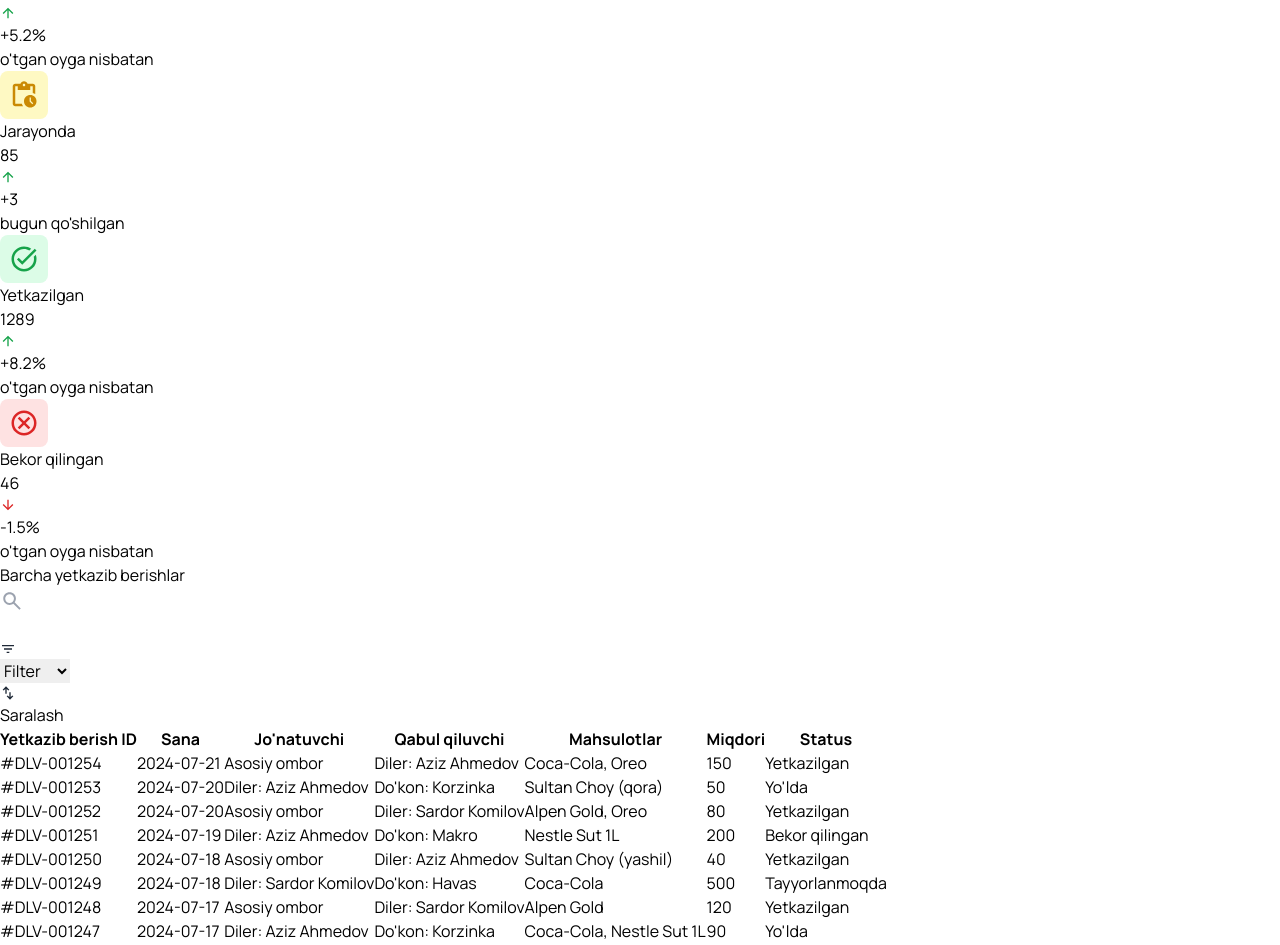
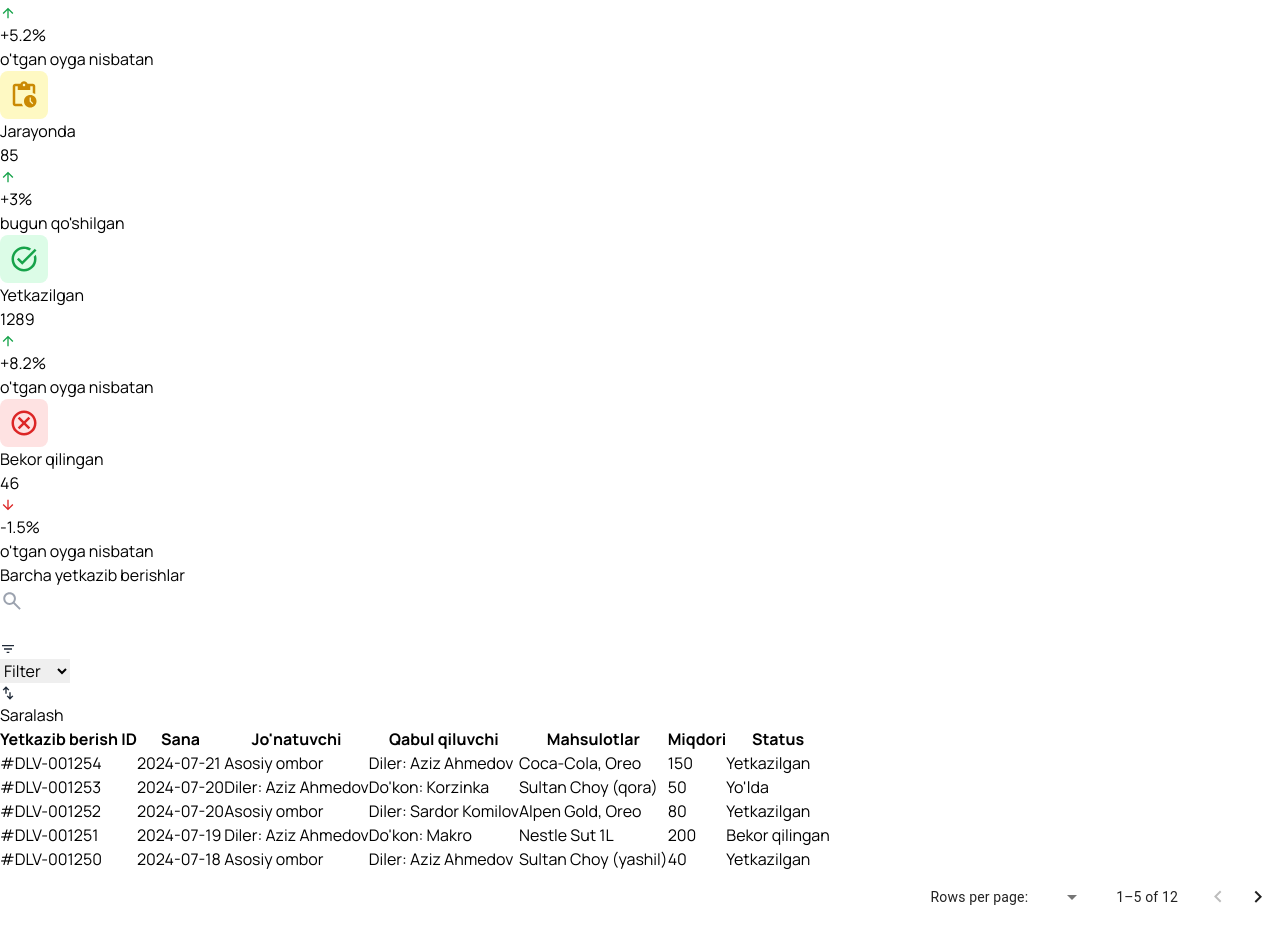
Before and after one commit to Joardan000/react-homework2, a React (Vite) app: page /delivery in a window 1280 px wide. Shown: the part 766-1711 px from the top of the page. After the commit the page ends 1689 px from the top, so only its background shows below. Built offline with nearby package versions, Linux system fonts and the light colour scheme.

Commit message:
pagination added and options mock data added

```diff
--- a/package.json
+++ b/package.json
@@ -10,6 +10,9 @@
     "preview": "vite preview"
   },
   "dependencies": {
+    "@emotion/react": "^11.14.0",
+    "@emotion/styled": "^11.14.1",
+    "@mui/material": "^7.3.9",
     "react": "^19.2.0",
     "react-dom": "^19.2.0",
     "react-router-dom": "^7.13.1"
--- a/src/components/MainDealer.jsx
+++ b/src/components/MainDealer.jsx
@@ -1,4 +1,5 @@
 import {useState} from "react";
+import TablePagination from '@mui/material/TablePagination';
 
 import plus from '../assets/plus.svg'
 import see from '../assets/see.svg'
@@ -8,9 +9,11 @@
 import unActive from '../assets/unactive.svg'
 import search from '../assets/search.svg'
 
-import {dealers} from "../data/data.js";
+import {dealers, options} from "../data/data.js";
 
 function MainDealer() {
+    const [page, setPage] = useState(0);
+    const [rowsPerPage, setRowsPerPage] = useState(5);
     const [status, setStatus] = useState("Status")
     const [address, setAddress] = useState("Manzil")
     const [searchText, setSearchText] = useState("")
@@ -22,6 +25,15 @@
     const [checkedIds, setCheckedIds] = useState([])
     const [isOpen, setIsOpen] = useState(false)
 
+    const handleChangePage = (event, newPage) => {
+        setPage(newPage);
+    };
+
+    const handleChangeRowsPerPage = (event) => {
+        setRowsPerPage(parseInt(event.target.value, 10));
+        setPage(0);
+    };
+
     const filteredData = data.filter(item => {
         const searchFind = item.name.toLowerCase().includes(searchText.toLowerCase()) || item.contact.toLowerCase().includes(searchText.toLowerCase());
         const statusFind = status === "Status" || item.active === (status === "Faol");
@@ -29,16 +41,27 @@
         return searchFind && statusFind && addressFind;
     });
 
+    const mapStatus = options.dashStatus.map(status => (
+        <option value={status}>{status}</option>
+    ))
+
+    const mapAddress = options.dashAddress.map(address => (
+        <option value={address}>{address}</option>
+    ))
+
     function searchFilter(e) {
         setSearchText(e.target.value)
+        setPage(0)
     }
 
     function filterStatus(e) {
         setStatus(e.target.value)
+        setPage(0)
     }
 
     function filterAddress(e) {
         setAddress(e.target.value)
+        setPage(0)
     }
 
     function deleteDealer(id) {
@@ -81,7 +104,8 @@
 
     return (
         <>
-            <section className="main bg-[#F6F6F8] max-w-full w-full overflow-x-hidden overflow-y-auto border-l h-screen border-[#E5E7EB]">
+            <section
+                className="main bg-[#F6F6F8] max-w-full w-full overflow-x-hidden overflow-y-auto border-l h-screen border-[#E5E7EB]">
                 <div className="p-8">
                     <div className="flex justify-between items-center mb-6 from-top">
                         <p className="font-extrabold text-[30px] leading-[37.5px] -tracking-[0.75px] text-[#111827]">Diller
@@ -105,19 +129,12 @@
                         <select
                             onChange={filterStatus}
                             className="cursor-pointer font-medium leading-[21px] text-[#1F2937] pr-5 rounded-lg border border-[#E5E7EB] py-2">
-                            <option value="Status">Status</option>
-                            <option value="Faol">Faol</option>
-                            <option value="Faol emas">Faol emas</option>
+                            {mapStatus}
                         </select>
                         <select
                             onChange={filterAddress}
                             className="cursor-pointer font-medium leading-[21px] text-[#1F2937] pr-5 rounded-lg border border-[#E5E7EB] py-2">
-                            <option value="Manzil">Manzil</option>
-                            <option value="Toshkent">Toshkent</option>
-                            <option value="Samarqand">Samarqand</option>
-                            <option value="Buxoro">Buxoro</option>
-                            <option value="Farg'ona">Farg'ona</option>
-                            <option value="Namangan">Namangan</option>
+                            {mapAddress}
                         </select>
 
                         {
@@ -147,10 +164,14 @@
                         }
 
                     </div>
-                    <div className="h-[670px] rounded-[12px] border overflow-x-hidden border-[#E5E7EB] overflow-y-auto">
+                    <div className="rounded-[12px] border overflow-x-hidden border-[#E5E7EB] overflow-y-auto">
+                        {filteredData.length === 0 ? (
+                            <div className="mx-auto bg-white h-[300px] items-center flex"><p className="mx-auto text-red-500 font-bold text-xl">hech nima juq</p></div>
+                        ) : (
                             <table
                                 className="dealers table-fixed w-full bg-white">
-                            <thead className="sticky top-0 uppercase font-bold text-[12px] leading-4 text-[#374151] bg-[#F9FAFB]">
+                                <thead
+                                    className="sticky top-0 uppercase font-bold text-[12px] leading-4 text-[#374151] bg-[#F9FAFB]">
                                 <tr>
                                     <th className="pl-4 text-center py-4 w-1/6">
                                         <div className="flex items-center gap-10">
@@ -177,11 +198,9 @@
                                 </thead>
                                 <tbody>
                                 {
-                                filteredData.length === 0 ? (
-                                    <div><p className="text-red-500 font-bold text-xl">hech nima juq</p></div>
-                                ):(
-
-                                        filteredData.map(({id, name, contact, phone, address, active}) => (
+                                    filteredData
+                                        .slice(page * rowsPerPage, page * rowsPerPage + rowsPerPage)
+                                        .map(({id, name, contact, phone, address, active}) => (
                                             <tr key={id} className="p-4 border-b border-[#E5E7EB]">
                                                 <td className="p-4">
                                                     <div className="flex items-center gap-10">
@@ -219,17 +238,28 @@
                                                 <td>
                                                     <div className="flex justify-center items-center gap-2">
                                                         <img src={see} alt="see-icon"/>
-                                                        <img className="cursor-pointer" onClick={() => findDealer(id)} src={pen} alt="pen-icon"/>
-                                                        <img className="cursor-pointer" onClick={() => deleteDealer(id)} src={remove} alt="remove-icon"/>
+                                                        <img className="cursor-pointer" onClick={() => findDealer(id)}
+                                                             src={pen} alt="pen-icon"/>
+                                                        <img className="cursor-pointer" onClick={() => deleteDealer(id)}
+                                                             src={remove} alt="remove-icon"/>
                                                     </div>
                                                 </td>
                                             </tr>
                                         ))
-                                )
+
                                 }
                                 </tbody>
                             </table>
+                        )}
                     </div>
+                    <TablePagination
+                        component="div"
+                        count={filteredData.length}
+                        page={page}
+                        onPageChange={handleChangePage}
+                        rowsPerPage={rowsPerPage}
+                        onRowsPerPageChange={handleChangeRowsPerPage}
+                    />
                 </div>
             </section>
         </>
--- a/src/components/MainDelivery.jsx
+++ b/src/components/MainDelivery.jsx
@@ -8,16 +8,34 @@
 import Filter from "../assets/filter.svg"
 import Set from "../assets/set.svg"
 
-import {stats, statusConfig} from "../data/data.js";
+import {options, stats, statusConfig} from "../data/data.js";
 import {deliveries} from "../data/data.js";
+import TablePagination from "@mui/material/TablePagination";
 
 function MainDelivery() {
     const [deliveryOption, setDeliveryOption] = useState("Filter")
+
+    const [page, setPage] = useState(0);
+    const [rowsPerPage, setRowsPerPage] = useState(5);
+
+    const [deliveryData, setDeliveryData] = useState(deliveries);
+
+    const mapOptions = options.delivery.map(delivery => (
+        <option value={delivery}>{delivery}</option>
+    ))
+
     function deliveryFilter(e) {
         setDeliveryOption(e.target.value)
     }
 
-    const [deliveryData, setDeliveryData] = useState(deliveries);
+    const handleChangePage = (event, newPage) => {
+        setPage(newPage);
+    };
+
+    const handleChangeRowsPerPage = (event) => {
+        setRowsPerPage(parseInt(event.target.value, 10));
+        setPage(0);
+    };
 
     function searchFilter(e) {
         if (deliveryOption === "Filter") {
@@ -36,10 +54,39 @@
             const res = deliveries.filter(d => d.qabulQiluvchi.toLowerCase().includes(e.target.value.toLowerCase()))
             setDeliveryData(res)
         }
+        setPage(0)
     }
 
-    const mock = deliveryData.map((d) => (
-        <tr key={d.id}>
+    const mapStats = stats
+        .map(({id, label, value, trend, trendUp, trendLabel, icon}) => (
+            <div
+                className="mains w-full h-[162px] object-cover border border-[#E5E7EB] rounded-[12px] bg-white p-5"
+                key={id}>
+                <div className="flex items-center pb-[18px] justify-between">
+                    <img src={icon} alt={'icon-' + id}/>
+                    <div className="text-end">
+                        <p className="font-medium text-[14px] leading-5 text-[#6B7280] mb-[1px]">
+                            {label}
+                        </p>
+                        <p className="font-bold text-2xl text-[#111827]">{value}</p>
+                    </div>
+                </div>
+                <div className="flex gap-[7.6px] items-center">
+                    <div className="flex items-center gap-1">
+                        <img src={trendUp ? Up : Down} alt={trendUp ? "up-icon" : "down-icon"}/>
+                        <p className={trendUp ? "text-[#16A34A] font-medium text-[14px] leading-5" : "text-[#DC2626] font-medium text-[14px] leading-5"}>{trendUp ? `+${trend}%` : `-${trend}%`}</p>
+                    </div>
+                    <p className="text-[14px] leading-5 text-[#6B7280]">{trendLabel}</p>
+                </div>
+            </div>
+        ))
+
+    const mock = deliveryData
+        .slice(page * rowsPerPage, page * rowsPerPage + rowsPerPage)
+        .map((d) => (
+            <tr
+                key={d.id}
+                className="border-b border-[#E5E7EB]">
                 <td className="pt-[18.5px] pb-[19.5px] pl-6 font-medium text-[14px] leading-5 text-[#374151]">{d.id}</td>
                 <td className="pt-[18.5px] pb-[19.5px] text-[14px] leading-5 text-[#374151]">{d.date}</td>
                 <td className="pt-[18.5px] pb-[19.5px] text-[#111827] font-medium text-[14px] leaidng-5">{d.jonatuvchi}</td>
@@ -55,28 +102,7 @@
                 </td>
             </tr>
         ))
-    const mapStats = stats.map(({id, label, value, trend, trendUp, trendLabel, icon}) => (
-        <div
-            className="mains w-full h-[162px] object-cover border border-[#E5E7EB] rounded-[12px] bg-white p-5"
-            key={id}>
-            <div className="flex items-center pb-[18px] justify-between">
-                <img src={icon} alt={'icon-' + id}/>
-                <div className="text-end">
-                    <p className="font-medium text-[14px] leading-5 text-[#6B7280] mb-[1px]">
-                        {label}
-                    </p>
-                    <p className="font-bold text-2xl text-[#111827]">{value}</p>
-                </div>
-            </div>
-            <div className="flex gap-[7.6px] items-center">
-                <div className="flex items-center gap-1">
-                    <img src={trendUp ? Up : Down} alt={trendUp ? "up-icon" : "down-icon"}/>
-                    <p className={trendUp ? "text-[#16A34A] font-medium text-[14px] leading-5" : "text-[#DC2626] font-medium text-[14px] leading-5"}>{trend}</p>
-                </div>
-                <p className="text-[14px] leading-5 text-[#6B7280]">{trendLabel}</p>
-            </div>
-        </div>
-    ))
+
     return (
         <>
             <section
@@ -111,38 +137,49 @@
                         {mapStats}
                     </div>
 
-                    <div className="px-4 dealers h-[601px] bg-white max-w-full rounded-[12px] shadow-[box-shadow: 0px 1px 2px 0px #0000000D] overflow-y-auto overflow-x-hidden">
+                    <div
+                        className="px-4 dealers bg-white max-w-full rounded-[12px] shadow-[box-shadow: 0px 1px 2px 0px #0000000D] overflow-y-auto overflow-x-hidden">
                         <div className="sticky py-4 top-0 bg-white">
-                            <p className="font-bold text-xl leaidng-[25px] -tracking-[0.3px] text-[#111827] mb-6">Barcha yetkazib berishlar</p>
+                            <p className="font-bold text-xl leaidng-[25px] -tracking-[0.3px] text-[#111827] mb-6">Barcha
+                                yetkazib berishlar</p>
                             <div className="flex items-center bg-white gap-4 mb-4 sticky top-0">
-                                <div className="flex items-center bg-white w-full rounded-lg border border-[#D1D5DB] py-[7px] px-3">
+                                <div
+                                    className="flex items-center bg-white w-full rounded-lg border border-[#D1D5DB] py-[7px] px-3">
                                     <img className="mr-[5px]" src={searchDelivery} alt="search-delivery"/>
                                     <input className="w-full" onChange={searchFilter} type="text"/>
                                 </div>
-                                <div className="flex gap-2 w-[94.75px] rounded-lg overflow-x-hidden border pl-[13px] border-[#D1D5DB] py-[11px] justify-center">
+                                <div
+                                    className="flex gap-2 w-[94.75px] rounded-lg overflow-x-hidden border pl-[13px] border-[#D1D5DB] py-[11px] justify-center">
                                     <img src={Filter} alt="filter-icon"/>
                                     <select
                                         onChange={deliveryFilter}
                                         className="text-base text-[#1F2937]">
-                                        <option value="Filter">Filter</option>
-                                        <option value="ID">ID</option>
-                                        <option value="Dealer">Dealer</option>
-                                        <option value="Do'kon">Do'kon</option>
+                                        {mapOptions}
                                     </select>
                                 </div>
-                                <div className="flex justify-center gap-2 w-[121.63px] rounded-lg border border-[#D1D5DB] py-[9px]">
+                                <div
+                                    className="flex cursor-not-allowed justify-center gap-2 w-[121.63px] rounded-lg border border-[#D1D5DB] py-[9px]">
                                     <img src={Set} alt="set-icon"/>
                                     <p className="text-base text-[#1F2937]">Saralash</p>
                                 </div>
                             </div>
                         </div>
+                        <div className="mb-5">
+                            {
+                                deliveryData.length === 0 ? (
+                                    <div className="mx-auto bg-white h-[300px] items-center flex"><p className="mx-auto text-red-500 font-bold text-xl">hech nima juq</p></div>
+                                ) : (
                                     <table className="w-full">
                                         <thead>
                                         <tr>
-                                <th className="pt-[18.5px] pb-[19.5px] pl-6 text-left font-semibold text-[14px] leading-5 tracking-[0.7px] text-[#4B5563]">Yetkazib berish ID</th>
+                                            <th className="pt-[18.5px] pb-[19.5px] pl-6 text-left font-semibold text-[14px] leading-5 tracking-[0.7px] text-[#4B5563]">Yetkazib
+                                                berish ID
+                                            </th>
                                             <th className="pt-[18.5px] pb-[19.5px] text-left font-semibold text-[14px] leading-5 tracking-[0.7px] text-[#4B5563]">Sana</th>
                                             <th className="pt-[18.5px] pb-[19.5px] text-left font-semibold text-[14px] leading-5 tracking-[0.7px] text-[#4B5563]">Jo'natuvchi</th>
-                                <th className="pt-[18.5px] pb-[19.5px] text-left font-semibold text-[14px] leading-5 tracking-[0.7px] text-[#4B5563]">Qabul qiluvchi</th>
+                                            <th className="pt-[18.5px] pb-[19.5px] text-left font-semibold text-[14px] leading-5 tracking-[0.7px] text-[#4B5563]">Qabul
+                                                qiluvchi
+                                            </th>
                                             <th className="pt-[18.5px] pb-[19.5px] text-left font-semibold text-[14px] leading-5 tracking-[0.7px] text-[#4B5563]">Mahsulotlar</th>
                                             <th className="pt-[18.5px] pb-[19.5px] text-left font-semibold text-[14px] leading-5 tracking-[0.7px] text-[#4B5563]">Miqdori</th>
                                             <th className="pt-[18.5px] pb-[19.5px] text-center font-semibold text-[14px] leading-5 tracking-[0.7px] text-[#4B5563]">Status</th>
@@ -152,6 +189,17 @@
                                         {mock}
                                         </tbody>
                                     </table>
+                                )
+                            }
+                        </div>
+                        <TablePagination
+                            component="div"
+                            count={deliveryData.length}
+                            page={page}
+                            onPageChange={handleChangePage}
+                            rowsPerPage={rowsPerPage}
+                            onRowsPerPageChange={handleChangeRowsPerPage}
+                        />
                     </div>
                 </div>
             </section>
--- a/src/components/Sidebar.jsx
+++ b/src/components/Sidebar.jsx
@@ -18,10 +18,10 @@
             <section className="sidebar relative">
                 <div className="p-4 max-w-[256px] w-full flex flex-col justify-between h-full">
                     <div>
-                        <div className="pl-3 flex gap-3 items-center mb-10">
+                        <Link to="/" className="pl-3 flex gap-3 items-center mb-10">
                             <img src={logo} alt="logo-icon"/>
                             <p className="font-bold text-[18px] leading-[23px] -tracking-[0.27px]">DMS Portal</p>
-                        </div>
+                        </Link>
                         <div className="grid grid-cols-1 gap-y-2">
                             <NavLink
                                 to="/"
--- a/src/data/data.js
+++ b/src/data/data.js
@@ -107,7 +107,7 @@
         id: 1,
         label: "Barcha yetkazib berishlar",
         value: 1420,
-        trend: "+5.2%",
+        trend: 5.2,
         trendUp: true,
         trendLabel: "o'tgan oyga nisbatan",
         icon: Truck,
@@ -116,7 +116,7 @@
         id: 2,
         label: "Jarayonda",
         value: 85,
-        trend: "+3",
+        trend: 3,
         trendUp: true,
         trendLabel: "bugun qo'shilgan",
         icon: Clock,
@@ -125,7 +125,7 @@
         id: 3,
         label: "Yetkazilgan",
         value: 1289,
-        trend: "+8.2%",
+        trend: 8.2,
         trendUp: true,
         trendLabel: "o'tgan oyga nisbatan",
         icon: Check,
@@ -134,7 +134,7 @@
         id: 4,
         label: "Bekor qilingan",
         value: 46,
-        trend: "-1.5%",
+        trend: 1.5,
         trendUp: false,
         trendLabel: "o'tgan oyga nisbatan",
         icon: Canceled,
@@ -252,6 +252,13 @@
     },
 ];
 
+export const options = {
+    dashStatus:["Status","Faol","Faol emas"],
+    dashAddress:["Manzil","Toshkent","Samarqand","Buxoro","Farg'ona","Namangan"],
+    delivery:["Filter","ID","Dealer","Do'kon"]
+}
+
+
 export const statusConfig = {
     "Yetkazilgan": "bg-[#DCFCE7] rounded-[9999px] text-[#166534] font-medium text-[12px] leading-4 w-fit px-[10px] pt-[1px] pb-[2px]",
     "Yo'lda": "bg-[#DBEAFE] rounded-[9999px] text-[#1E40AF] font-medium text-[12px] leading-4 w-fit px-[10px] pt-[1px] pb-[2px]",
```
Also changed, not shown: 1 other file (tests, documents, lock files or other folders). Lines whose indentation alone changed are shown as unchanged.
